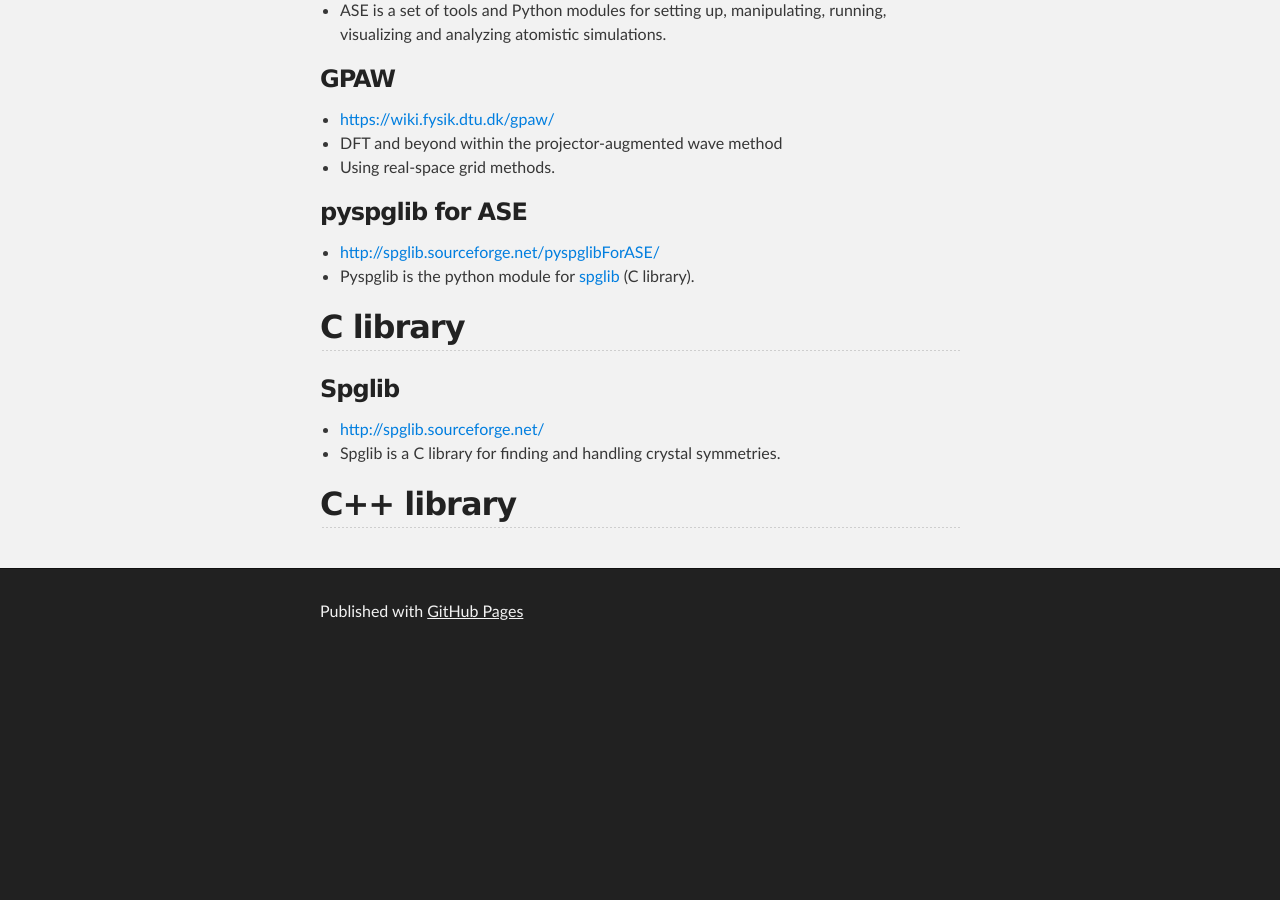
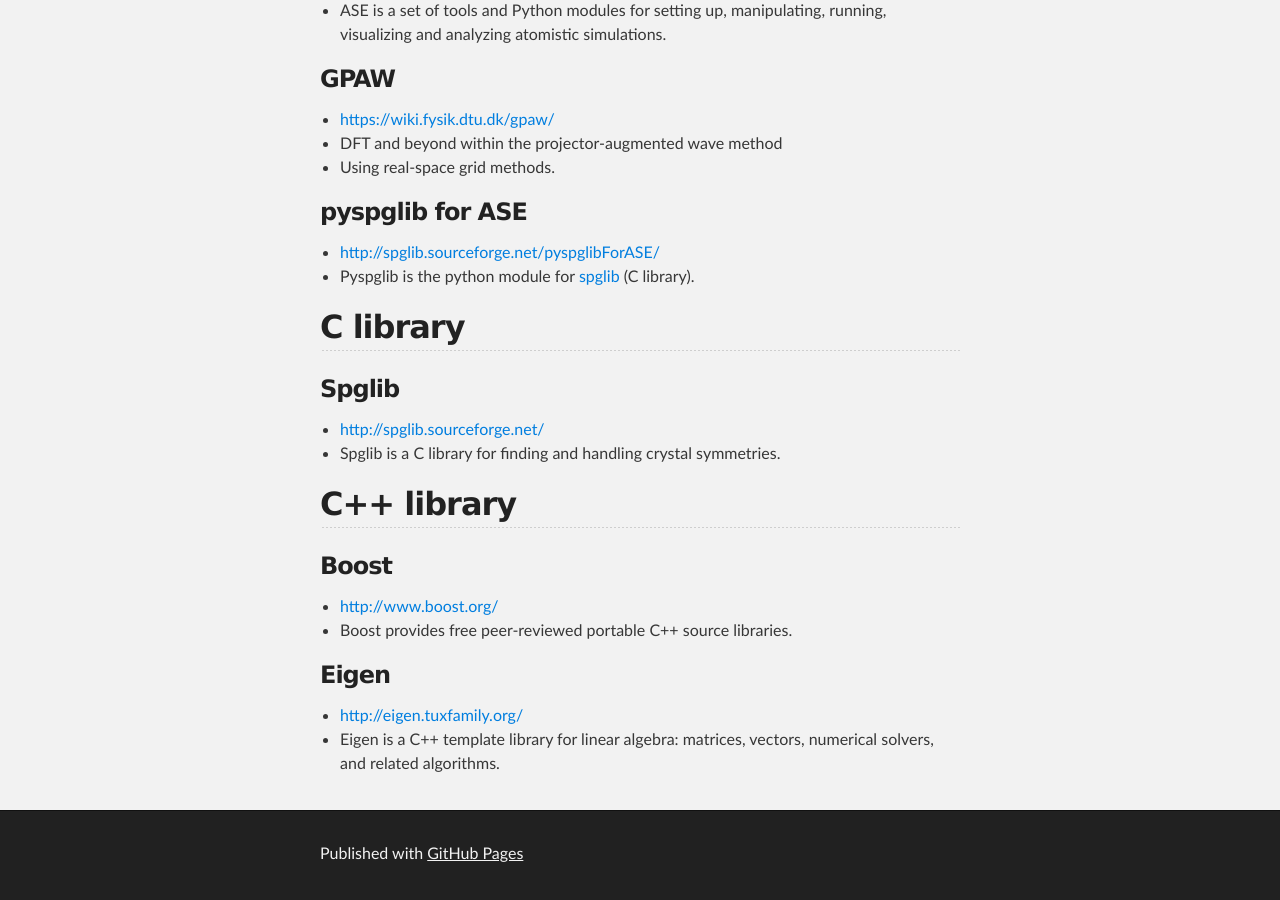
Before and after one commit to chemdb/chemdb.github.io, a Jekyll site: the page built from programming.md, in a window 1280 px wide and 900 px high, scrolled down 716 px. Built offline with Jekyll 4.4.1, drawn with Linux system fonts in a browser that asks for light colours; nearby versions of some CDN libraries; before the commit the page ends 1374 px from its top, so only the background shows below that.

Commit message:
add Boost and Eigen

```diff
--- a/programming.md
+++ b/programming.md
@@ -36,3 +36,11 @@
 * Spglib is a C library for finding and handling crystal symmetries.
 
 <h2 id="c++-library">C++ library</h2>
+
+### Boost
+* [http://www.boost.org/](http://www.boost.org/)
+* Boost provides free peer-reviewed portable C++ source libraries.
+
+### Eigen
+* [http://eigen.tuxfamily.org/](http://eigen.tuxfamily.org/)
+* Eigen is a C++ template library for linear algebra: matrices, vectors, numerical solvers, and related algorithms.
```
